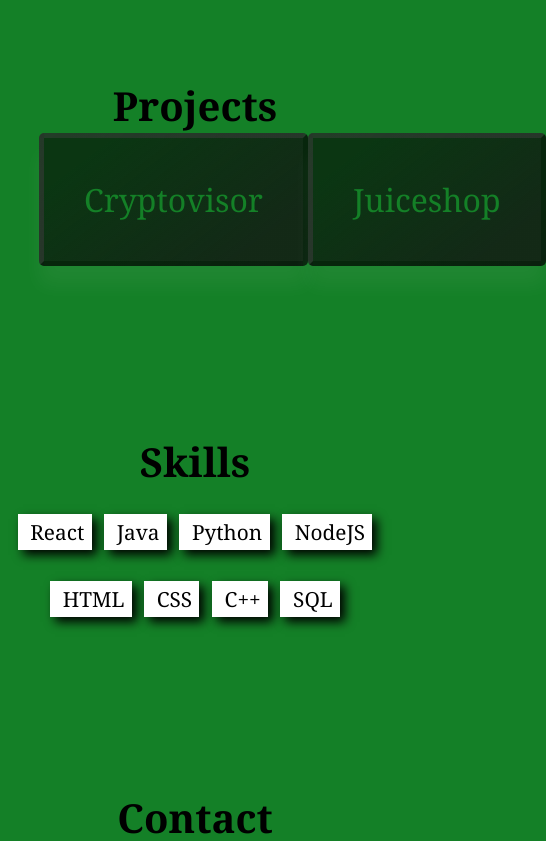
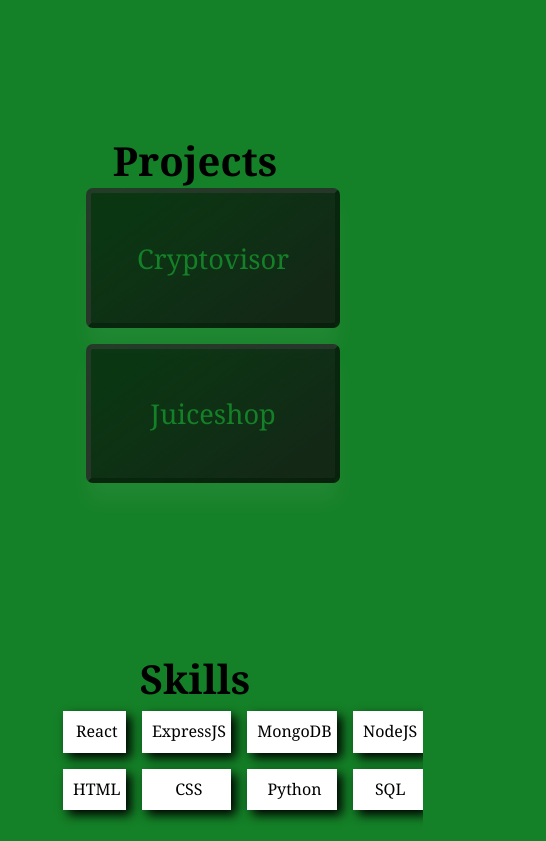
Before and after one commit to scoringrange86/portfolio, a React (Create React App) app: page / in a window 390 px wide. Shown: the part 1156-1997 px from the top of the page, 546 px wide, since content can reach past the window. Built offline with nearby package versions, Linux system fonts and the light colour scheme.

Commit message:
Adjusted Projects, skills, and about me to be more responsive and mobile friendly

```diff
--- a/src/App.css
+++ b/src/App.css
@@ -1,6 +1,7 @@
 .App {
-  margin: 0;
+  margin: auto;
   text-align: center;
+  max-width: 70%;
   /* background-color: #148027; */
   font-family: "Goudy Old Style", Georgia, serif;
 }
--- a/src/components/AboutMe.css
+++ b/src/components/AboutMe.css
@@ -4,7 +4,7 @@
 
 }
 .content-wrapper {
-    max-width: 70%;
+    /* max-width: 70%; */
     text-align: center;
     margin: auto;
 }
--- a/src/components/Projects.css
+++ b/src/components/Projects.css
@@ -3,8 +3,10 @@
 }
 
 .projects-content-wrapper {
-    display: flex;
-    flex-direction: row;
+    display: grid;
+    grid-template-columns: repeat(2, .2fr);
+    grid-column-gap: .5em;
+    grid-row-gap: 1em;
     max-width: 80%;
     justify-content: space-around;
     margin: auto;
@@ -13,7 +15,7 @@
 .project-item{
  font-style: normal;
     font-weight: normal;
-    font-size: 2em;
+    font-size: 1.7em;
     text-align: center;
     color: #148027;
     text-decoration: none;
@@ -21,8 +23,9 @@
     border: 5px outset rgba(86, 86, 86, 0.3);
     box-sizing: border-box;
     box-shadow: 0px 20px 20px rgba(252, 251, 251, 0.05);
-    padding: 40px 40px;
-    border-radius: 5px;
+    padding: 1.7em 1.7em;
+    border-radius: .25em;
+
 }
 
 .project-item:hover {
@@ -33,3 +36,11 @@
 .project-item:active {
     border: 5px outset #FFFFFF;
 }
+
+
+
+@media (max-width: 675px) {
+    .projects-content-wrapper {
+        grid-template-columns: repeat(1, .2fr);
+    }
+}
--- a/src/components/Skills.css
+++ b/src/components/Skills.css
@@ -1,5 +1,13 @@
 .skills-wrapper {
     margin: 10.5em auto;
+}
+
+.skills-cards-wrapper {
+    display: grid;
+    grid-template-columns: repeat(4, auto);
+    grid-row-gap: .4em;
+    grid-column-gap: .4em;
+
 }
 
 .skill-card {
--- a/src/components/Skills.js
+++ b/src/components/Skills.js
@@ -1,29 +1,20 @@
 import "./Skills.css"
 
 function Skills() {
-    let skillsTopRow = ["React", "Java", "Python", "NodeJS"]
-    let skillsBottomRow = ["HTML", "CSS", "C++", "SQL"]
+    let skills = ["React", "ExpressJS", "MongoDB", "NodeJS","HTML", "CSS", "Python", "SQL"]
 
     return (
         <div className="skills-wrapper">
             <h1> Skills </h1>
-            <p>
+            <section className="skills-cards-wrapper">
             {
-                skillsTopRow.map( (skill) => (
+                skills.map( (skill) => (
 
                     <span className="skill-card" key={skill}> {skill}</span>
 
                     ))
             }
-            </p>
-            <p>
-            {
-                skillsBottomRow.map( (skill) => (
-                    <span className="skill-card" key={skill}> {skill}</span>
-
-                    ))
-            }
-            </p>
+            </section>
         </div>
     )
 
```
